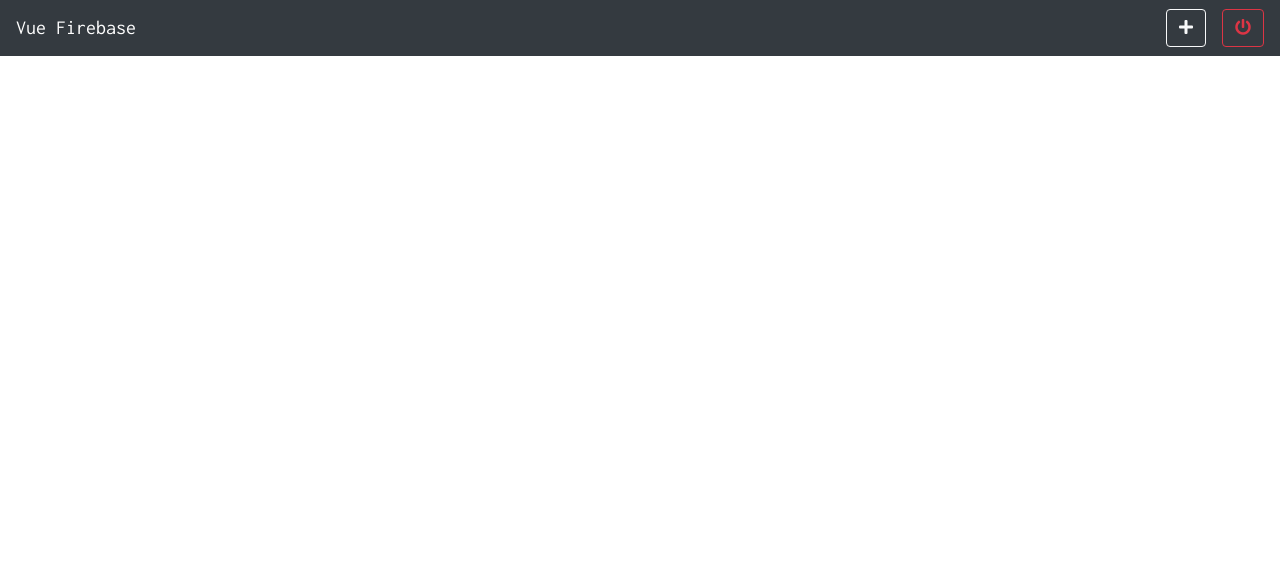
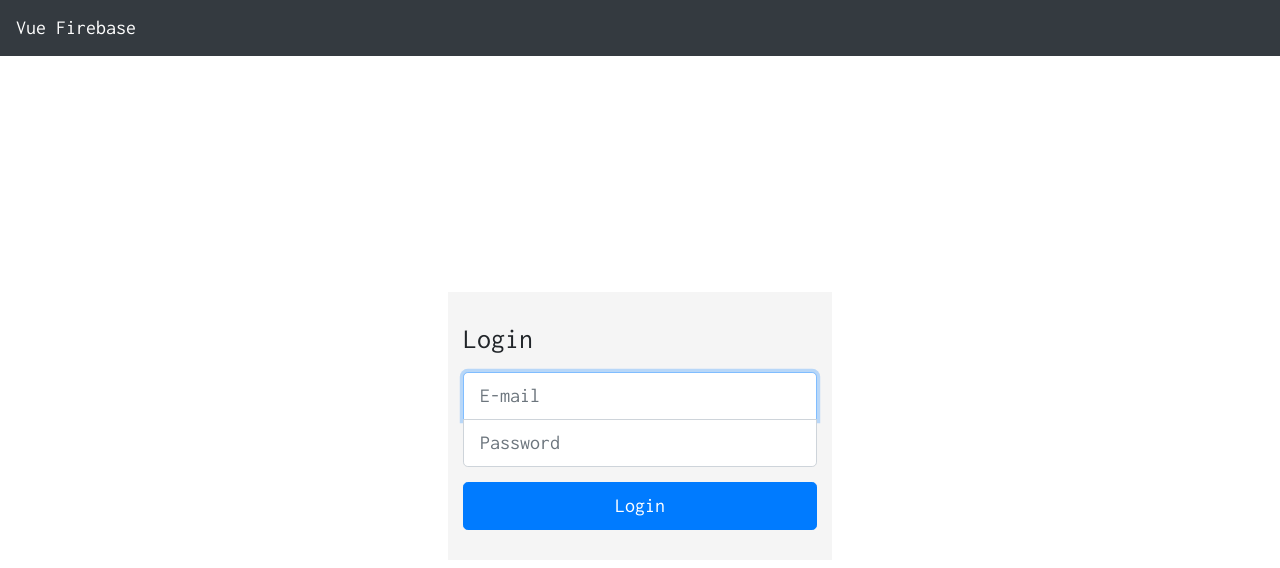
Before and after one commit to arthurzeras/vue-firebase, a Vue app: page / in a window 1280 px wide. Shown: the top 568 px of the page. Built offline with nearby package versions, Linux system fonts and the light colour scheme; no server answers.

Commit message:
Creating Login component

```diff
--- a/src/App.vue
+++ b/src/App.vue
@@ -1,15 +1,37 @@
 <template>
   <div id="app">
-    <navbar/>
+    <navbar :is-logged="!!user"/>
+    <login v-if="!user" @logged="user = $event"/>
   </div>
 </template>
 
 <script>
+import Login from './components/Login'
 import Navbar from './components/Navbar'
 
 export default {
   components: {
+    Login,
     Navbar
+  },
+  data () {
+    return {
+      user: null
+    }
+  },
+  mounted () {
+    this.getUser()
+  },
+  methods: {
+    getUser () {
+      this.$firebase.auth().onAuthStateChanged(user => {
+        if (user) {
+          this.user = user
+        } else {
+          this.user = null
+        }
+      })
+    }
   }
 }
 </script>
--- /dev/null
+++ b/src/components/Login.vue
@@ -0,0 +1,106 @@
+<template>
+  <div id="login">
+    <form class="form-login" @submit.prevent="submit()">
+      <h1 class="h3 mb-3 font-weight-normal">Login</h1>
+      <input
+        required
+        autofocus
+        type="email"
+        v-model="email"
+        id="inputEmail"
+        placeholder="E-mail"
+        class="form-control form-control-lg"
+      >
+      <input
+        required
+        type="password"
+        v-model="password"
+        id="inputPassword"
+        placeholder="Password"
+        class="form-control form-control-lg"
+      >
+      <button type="submit" class="btn btn-lg btn-primary btn-block">
+        Login
+      </button>
+
+      <div class="text-center mt-5 text-danger" v-if="error.show">
+        {{ error.message }}
+      </div>
+
+      <div class="progress mt-5" v-if="loading">
+        <div
+          role="progressbar"
+          style="width: 100%"
+          class="progress-bar progress-bar-striped progress-bar-animated"
+        ></div>
+      </div>
+    </form>
+  </div>
+</template>
+
+<script>
+export default {
+  data () {
+    return {
+      email: '',
+      password: '',
+      loading: false,
+      error: {
+        show: false,
+        message: ''
+      }
+    }
+  },
+  methods: {
+    submit () {
+      this.loading = true
+      this.$firebase.auth().signInWithEmailAndPassword(this.email, this.password)
+        .then(data => {
+          window.uid = data.user.uid
+          this.$emit('logged', data.user)
+        })
+        .catch(err => {
+          window.uid = null
+          this.$emit('logged', null)
+          this.error.show = true
+          this.error.message = err.message
+        })
+        .finally(() => {
+          this.loading = false
+        })
+    }
+  }
+}
+</script>
+
+<style lang="scss" scoped>
+#login {
+  height: calc(100vh - 60px);
+  width: 100%;
+  display: flex;
+  align-items: center;
+  justify-content: center;
+  .form-login {
+    background-color: #f5f5f5;
+    padding: 30px 15px;
+    width: 30%;
+    #inputEmail {
+      border-bottom-left-radius: 0;
+      border-bottom-right-radius: 0;
+      margin-bottom: -1px;
+    }
+    #inputPassword {
+      border-top-left-radius: 0;
+      border-top-right-radius: 0;
+      margin-bottom: 15px;
+    }
+  }
+}
+
+@media (max-width: 575.98px) {
+  #login .form-login {
+    width: 100%;
+    height: 100%;
+  }
+}
+</style>
--- a/src/components/Navbar.vue
+++ b/src/components/Navbar.vue
@@ -5,7 +5,7 @@
       <span class="navbar-toggler-icon"></span>
     </button>
 
-    <div class="collapse navbar-collapse" id="navbarSupportedContent">
+    <div class="collapse navbar-collapse" id="navbarSupportedContent" v-if="isLogged">
       <div class="navbar-nav ml-auto">
         <button class="btn btn-outline-light mr-3" type="button">
           <i class="fas fa-plus"></i>
@@ -20,6 +20,11 @@
 
 <script>
 export default {
-
+  props: {
+    isLogged: {
+      type: Boolean,
+      required: true
+    }
+  }
 }
 </script>
```
